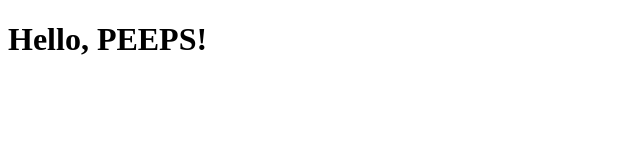
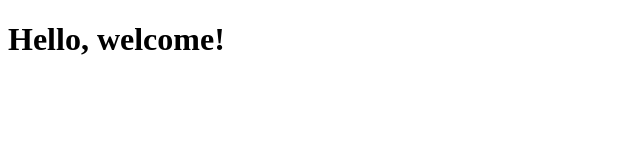
Before and after one commit to sheriaminu/GFG_WEEK_FOUR, a plain HTML site: page index.html in a window 1280 px wide. Shown: the whole page, without its empty margins (0-640 px from the left). Drawn offline with Linux system fonts and the light colour scheme.

Commit message:
Revert "Update index.html"
This reverts commit 79c284fcb3e60f9ac20fbbaddc14b9ec90295fea.

```diff
--- a/index.html
+++ b/index.html
@@ -2,6 +2,6 @@
 <html>
     <title>Sheri's website </title>
     <body>
-        <h1>   Hello, PEEPS!</h1>
+        <h1>   Hello, welcome!</h1>
     </body>
 </html>
```
